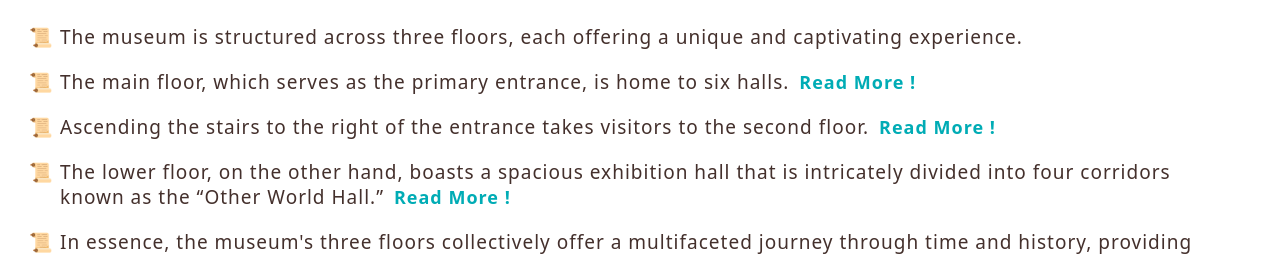
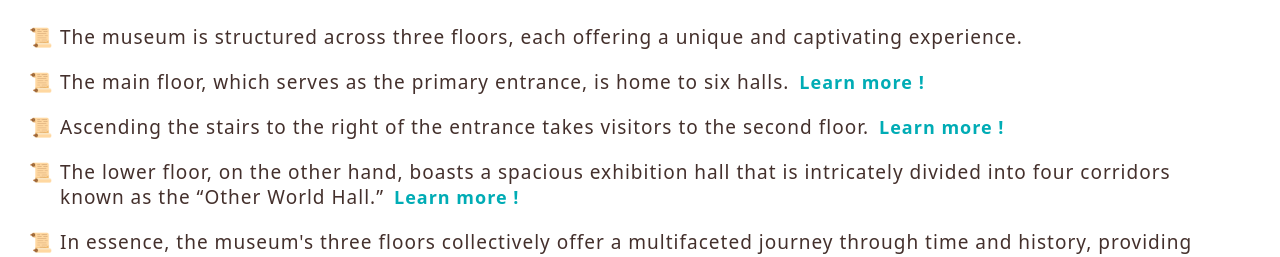
Before and after one commit to Mohamed-A-Awara/sohag_national_museum, a React (Create React App) app: page /halls in a window 1280 px wide. Shown: the part 263-520 px from the top of the page. Built offline with nearby package versions, Linux system fonts and the light colour scheme; a web font is replaced by a local one.

Commit message:
Update BtnReadMore.jsx

```diff
--- a/src/Components/BtnReadMore.jsx
+++ b/src/Components/BtnReadMore.jsx
@@ -3,6 +3,7 @@ import { useAccordionButton } from 'react-bootstrap/AccordionButton';
 import '../Styles/BtnReadMore.Styled.js';
 import { useState } from 'react';
 import { ReadMore } from '../Styles/BtnReadMore.Styled.js';
+import { useTranslation } from 'react-i18next';
 
 function ContextAwareToggle({ children, eventKey, callback }) {
     const decoratedOnClick = useAccordionButton(eventKey, () => callback && callback(eventKey));
@@ -16,6 +17,7 @@ function ContextAwareToggle({ children, eventKey, callback }) {
 
 
 function BtnReadMore(props) {
+    const {t} = useTranslation()
     const [showFullContent, setShowFullContent] = useState(false);
 
     const toggleContent = () => {
@@ -25,7 +27,7 @@ function BtnReadMore(props) {
     return (
         <Accordion defaultActiveKey="0" style={{display : "inline" , marginLeft : "10px"}}>
         <ContextAwareToggle eventKey="1" callback={toggleContent}>
-            {showFullContent ? 'Read Less !' : 'Read More !'}
+            {showFullContent ? `${t('ReadLess')} !` : `${t('btnLearn')} !`  }
         </ContextAwareToggle>
         <Accordion.Collapse eventKey="1">
             <p>{showFullContent ? props.content : props.content.substring(0, 100)}</p>
```
